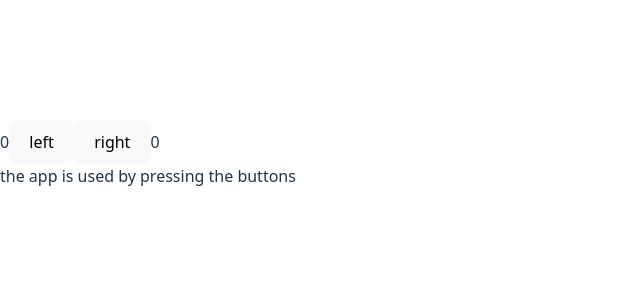
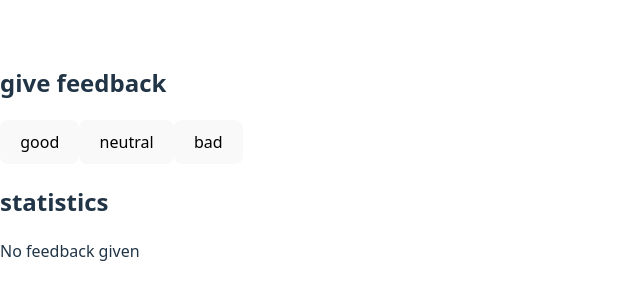
Before and after one commit to dildorababaerova/suttu, a React (Vite) app in the folder part1/: page / in a window 1280 px wide. Shown: the part 246-546 px from the top of the page, without its empty margins (0-640 px from the left). Built offline with nearby package versions, Linux system fonts and the light colour scheme.

Commit message:
part1 exercise 1.7 done

```diff
--- a/part1/src/App.jsx
+++ b/part1/src/App.jsx
@@ -1,18 +1,22 @@
 import { useState } from 'react'
 
-
-const History = (props) => {
-  if (props.allClicks.length === 0) {
+const Statistics = (props) => {
+  if (props.total === 0) {
     return (
       <div>
-        the app is used by pressing the buttons
+        No feedback given
       </div>
     )
   }
+  return(
+    <div>
 
-  return (
-    <div>
-      button press history: {props.allClicks.join(' ')}
+      <p>good:{props.good}</p>
+      <p>neutral:{props.neutral}</p>
+      <p>bad:{props.bad}</p>
+      <p>average:{props.average}</p>
+      <p>total:{props.total}</p>
+      <p>positive:{props.positive}%</p>
     </div>
   )
 }
@@ -21,29 +25,58 @@ const History = (props) => {
 const Button = ({ onClick, text }) => <button onClick={onClick}>{text}</button>
 
 const App = () => {
-  const [left, setLeft] = useState(0)
-  const [right, setRight] = useState(0)
-  const [allClicks, setAll] = useState([])
+  const [good, setGood] = useState(0)
+  const [neutral, setNeutral] = useState(0)
+  const [bad, setBad] = useState(0)
+  const [total, setTotal] = useState(0)
+  const [average, setAverage] = useState(0)
+  const [positive, setPositive] = useState(0)
+  const stat ={good, neutral, bad, total, average, positive}
 
-  const handleLeftClick = () => {
-    setAll(allClicks.concat('L'))
-    setLeft(left + 1)
-    console.log(left)
+  const handleGoodClick = () => {
+    const goodFeedBack=good+1
+    setGood(goodFeedBack)
+    const totalFeedBack=goodFeedBack+neutral+bad
+    setTotal(totalFeedBack)
+    const averageFeedBack=((goodFeedBack-bad)/totalFeedBack).toFixed(2)
+    setAverage(averageFeedBack)
+    const positiveFeedBack=(goodFeedBack/totalFeedBack*100).toFixed(2)
+    setPositive(positiveFeedBack)
+
   }
 
-  const handleRightClick = () => {
-    setAll(allClicks.concat('R'))
-    setRight(right + 1)
+
+  const handleNeutralClick = () => {
+    const neutralFeedBack=neutral+1
+    setNeutral(neutralFeedBack)
+    const totalFeedBack=good+neutralFeedBack+bad
+    setTotal(totalFeedBack)
+    const averageFeedBack=((good-bad)/totalFeedBack).toFixed(2)
+    setAverage(averageFeedBack)
+    const positiveFeedBack=(good/totalFeedBack*100).toFixed(2)
+    setPositive(positiveFeedBack)
+  }
+
+  const handleBadClick = () => {
+    const badFeedBack=bad+1
+    setBad(badFeedBack)
+    const totalFeedBack=good+neutral+badFeedBack
+    setTotal(totalFeedBack)
+    const averageFeedBack=( (good-badFeedBack)/totalFeedBack).toFixed(2)
+    setAverage(averageFeedBack)
+    const positiveFeedBack=(good/totalFeedBack*100).toFixed(2)
+    setPositive(positiveFeedBack)
   }
 
   return (
     <div>
-      {left}
-
-      <Button onClick={handleLeftClick} text='left' />
-      <Button onClick={handleRightClick} text='right' />
-      {right}
-      <History allClicks={allClicks} />
+      <h2>give feedback</h2>
+      <Button onClick={handleGoodClick} text='good' />
+      <Button onClick={handleNeutralClick} text='neutral' />
+      <Button onClick={handleBadClick} text='bad' />
+       <h2>statistics</h2>
+      <Statistics {...stat}
+      />
     </div>
   )
 }
```
